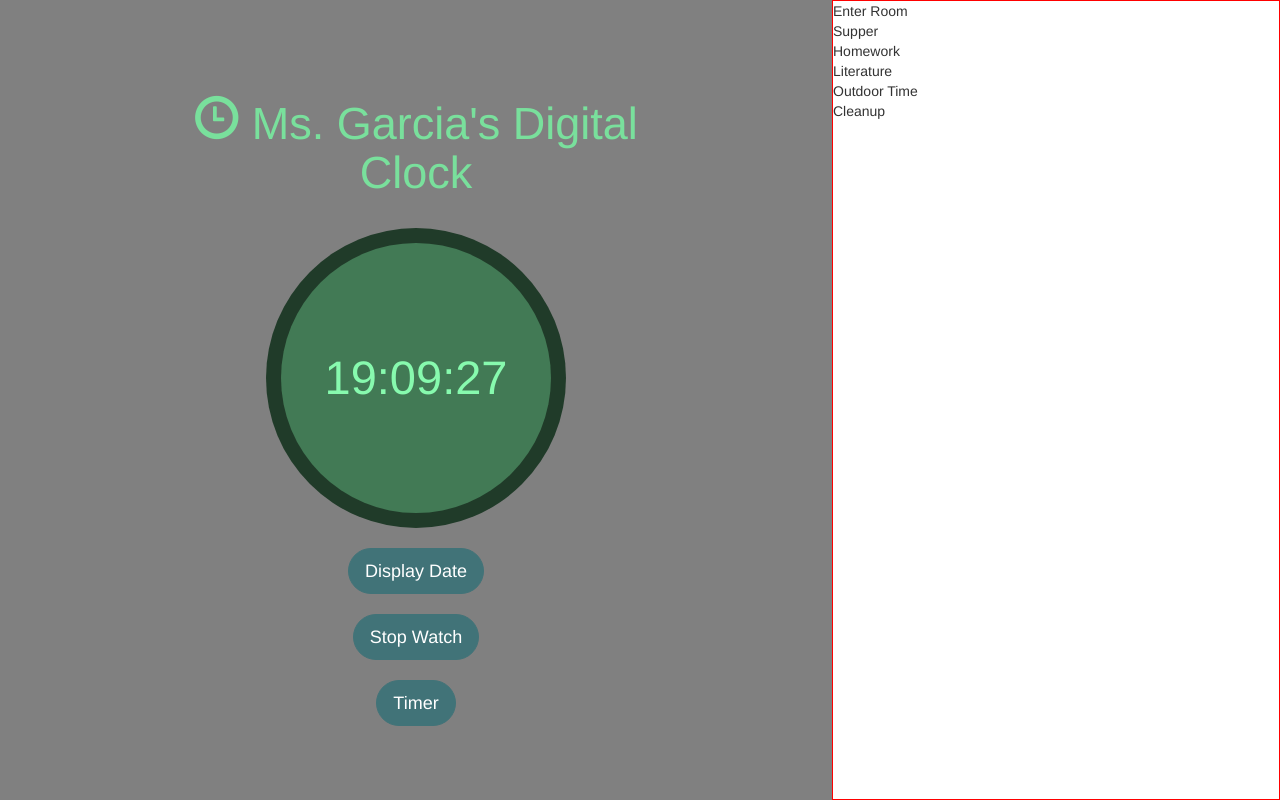
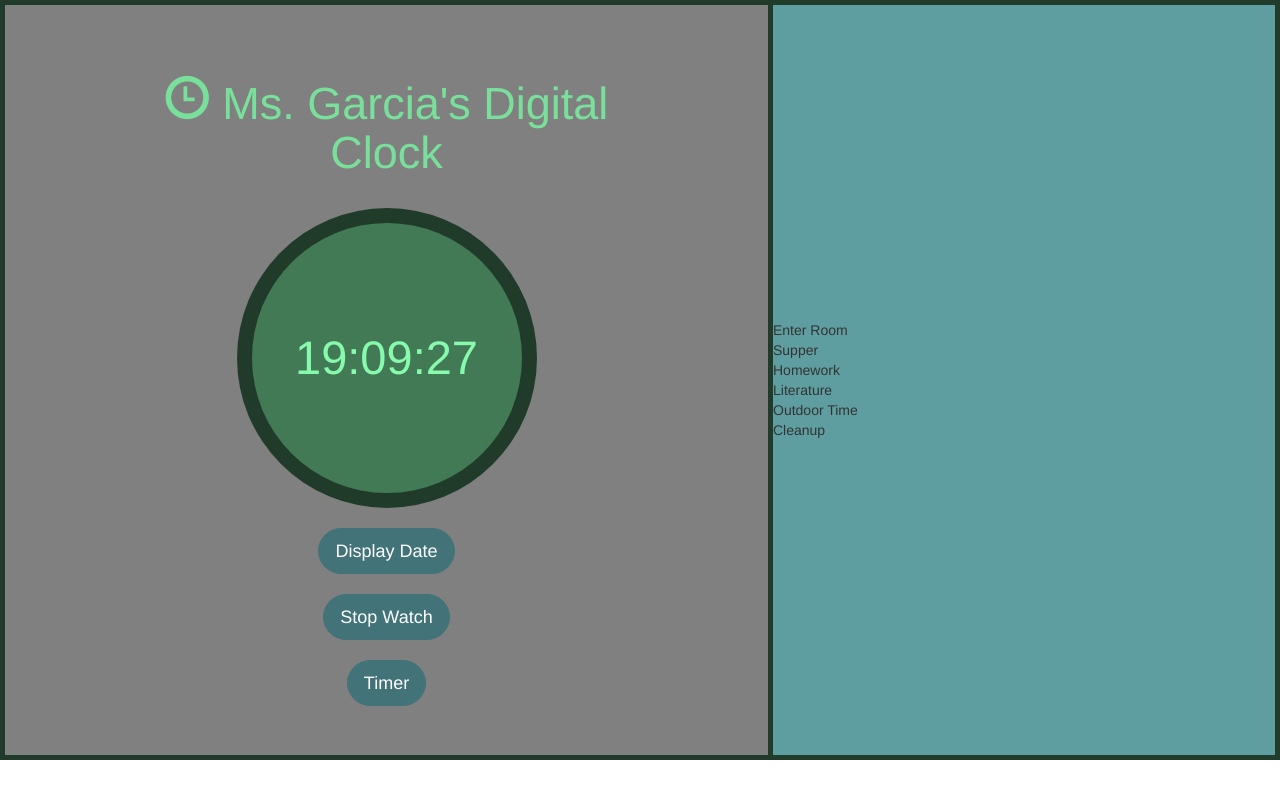
Before and after one commit to karen-edith/clock, a React (Create React App) app in the folder digclock/: page / in a window 1280 px wide. Built offline with nearby package versions, Linux system fonts and the light colour scheme.

Commit message:
schedule section styling

```diff
--- a/digclock/src/App.css
+++ b/digclock/src/App.css
@@ -1,18 +1,62 @@
+.encompassing{
+  padding: 10px;
+}
+
 .container {
-  width: 65%;
-  height: 100vh;
+  width: 60%;
+  height: 95vh;
   background-color:#808080;
   float:left;
   display: flex;
   flex-direction: column;
   justify-content: center;
+  border-left: 5px solid #203B29;
+  border-top: 5px solid #203B29;
+  border-bottom: 5px solid #203B29;
 }
 
 .schedule{
-  width: 35%;
+  background-color: #5F9EA0;
+  width: 40%;
   float: right;
-  border: 1px solid red;
-  height: 100vh;
+  border: 5px solid #203B29;
+  height: 95vh;
+  display: flex;
+  flex-direction: column;
+  justify-content: center;
+}
+
+.scheduleTitle{
+  text-align: center;
+  margin-bottom: 40px;
+  margin-top: -120px;
+  color: #203B29;
+}
+
+.items {
+  border: 3px solid #203B29;;
+  text-align: center;
+  font-size: 20px;
+  padding: 10px;
+  width: 50%;
+  margin: 0 auto;
+  border-radius: 10px;
+  margin-bottom: 10px;
+  background-color: #427A55;
+  color: #87FAAE;
+}
+
+.items {
+  border: 3px solid #203B29;;
+  text-align: center;
+  font-size: 20px;
+  padding: 10px;
+  width: 50%;
+  margin: 0 auto;
+  border-radius: 10px;
+  margin-bottom: 10px;
+  background-color: #427A55;
+  color: #87FAAE;
 }
 
 .tfont{
--- a/digclock/src/App.jsx
+++ b/digclock/src/App.jsx
@@ -312,7 +312,7 @@
   render(){
     if (this.state.swMode) {
       return(
-        <div>
+        <div className='encompassing'>
           <div className="container">
             <div className='title'> <h3 className='tfont'> <Glyphicon glyph='time'/> Ms. Garcia's Digital Clock </h3> </div>
             <div className='digitalwatchouter'>
@@ -327,12 +327,13 @@
             </div>
           </div>
           <div className = 'schedule'>
+            <div className = 'scheduleTitle'> <h2>Today's Schedule</h2> </div>
             {
               ((this.state.dayWeek === 'Sat') || (this.state.dayWeek === 'Wed'))
               ?
               (this.state.monWedSched.map((item, index) => {
                 return (
-                  <div key ={index}> {item} </div>
+                  <div key ={index} className ='items'> {item} </div>
                 )
               }))
               :
@@ -340,7 +341,7 @@
               ?
               (this.state.tueThurSched.map((item, index) => {
                 return (
-                  <div key ={index}> {item} </div>
+                  <div key ={index} className ='items'> {item} </div>
                 )
               }))
               :
@@ -348,7 +349,7 @@
               ?
               (this.state.friSched.map((item, index) => {
                 return (
-                  <div key ={index}> {item} </div>
+                  <div key ={index} className ='items'> {item} </div>
                 )
               }))
               :
```
